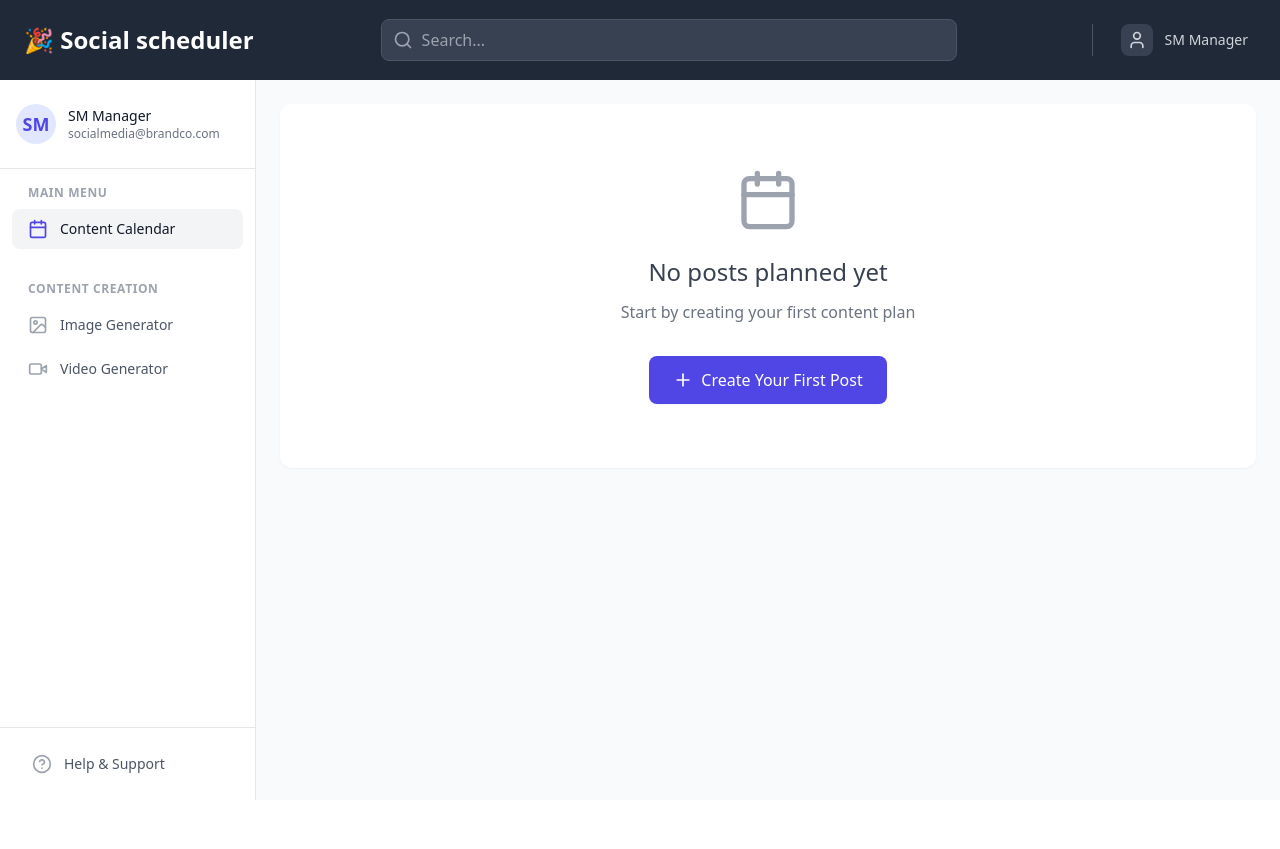
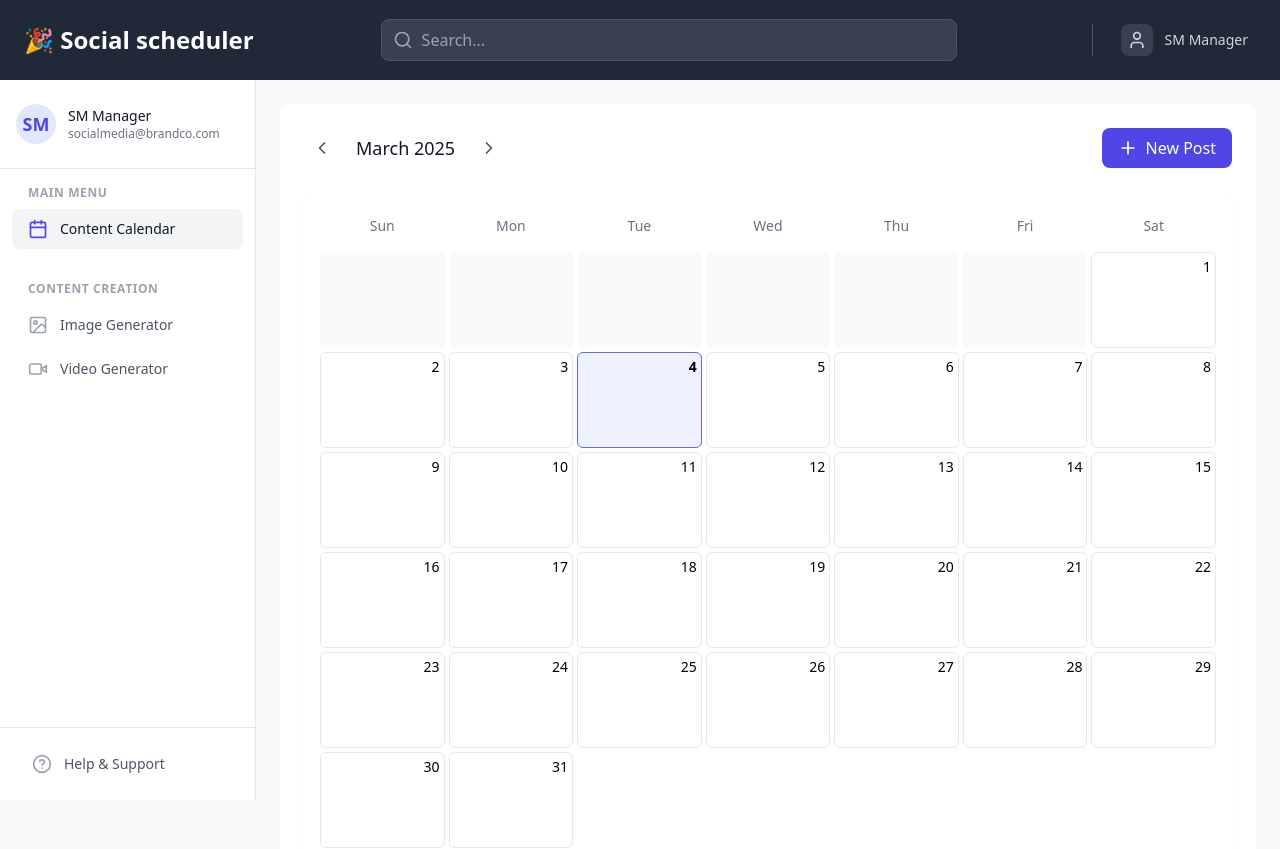
Before and after one commit to miketsg/social-scheduler, a React (Vite) app: page / in a window 1280 px wide. Shown: the top 849 px of the page. Before the commit the page ends 800 px from the top, so only its background shows below. Built offline with nearby package versions, Linux system fonts and the light colour scheme.

Commit message:
fix: start with empty calendar

```diff
--- a/src/App.tsx
+++ b/src/App.tsx
@@ -119,19 +119,7 @@ function App() {
               />
             ) : activeTab === 'schedule' ? (
               <>
-                {posts.length === 0 ? (
-                  <div className="py-16 text-center bg-white shadow-sm rounded-xl">
-                    <Calendar size={64} className="mx-auto mb-6 text-gray-400" />
-                    <h3 className="mb-3 text-2xl font-medium text-gray-700">No posts planned yet</h3>
-                    <p className="mb-8 text-gray-500">Start by creating your first content plan</p>
-                    <button
-                      onClick={handleNewPost}
-                      className="flex items-center px-6 py-3 mx-auto font-medium text-white transition-colors bg-indigo-600 rounded-lg shadow-sm hover:bg-indigo-700"
-                    >
-                      <Plus size={20} className="mr-2" /> Create Your First Post
-                    </button>
-                  </div>
-                ) : (
+
                   <div className="space-y-6">
                     <div className="p-6 bg-white shadow-sm rounded-xl">
                       <div className="flex items-center justify-between mb-6">
@@ -210,7 +198,7 @@ function App() {
                       </div>
                     </div>
                   </div>
-                )}
+
               </>
             ) : activeTab === 'image' ? (
               <GenerateImage />
```
